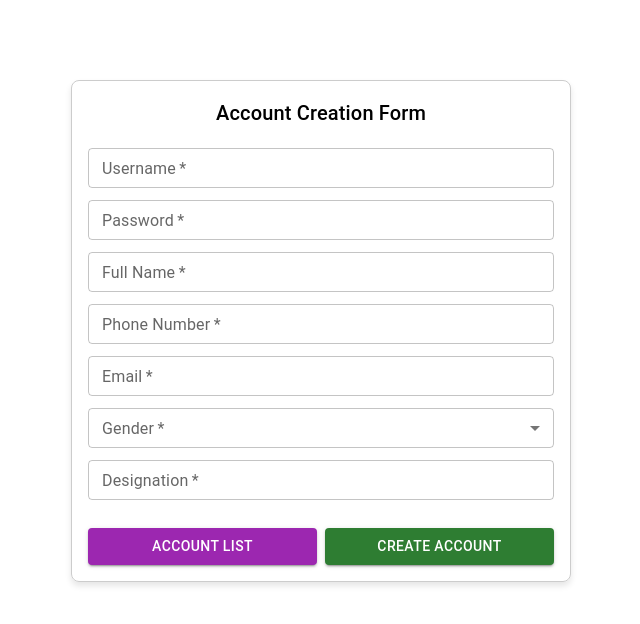
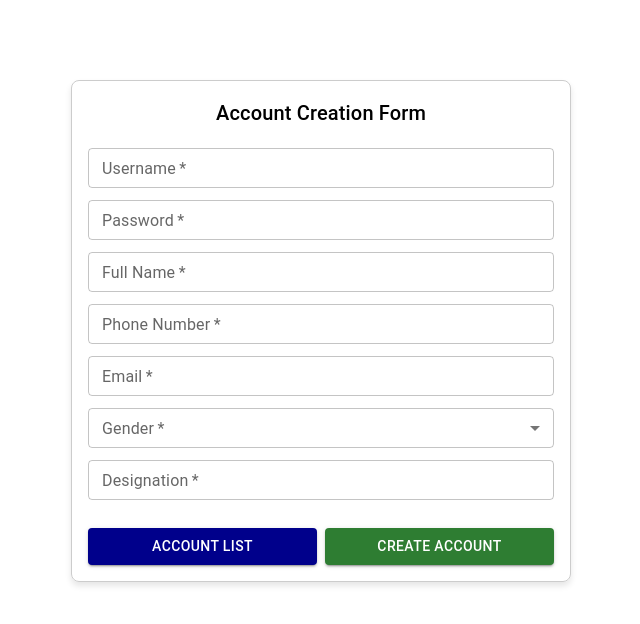
Before and after one commit to NixbugSoftwares/executive-app, a React (Vite) app: page /Account/create in a window 1280 px wide. Shown: the top 624 px of the page, without its empty margins (319-959 px from the left). Built offline with nearby package versions, Linux system fonts and the light colour scheme.

Commit message:
Changed buttton color

```diff
--- a/src/screens/accountpage/AccountForm.tsx
+++ b/src/screens/accountpage/AccountForm.tsx
@@ -140,7 +140,7 @@ const AccountCreationForm = () => {
         required
       />
         <Box sx={{ display: "flex", justifyContent: "space-between", mt: 2, gap: 1 }}>
-              <Button type="submit" variant="contained" color="secondary" fullWidth onClick={() => {handleNavigate()}}>
+              <Button type="submit" variant="contained" sx={{bgcolor:"darkblue"}} fullWidth onClick={() => {handleNavigate()}}>
                 Account List
             </Button>
             <Button type="submit" variant="contained" color="success" fullWidth>
```
